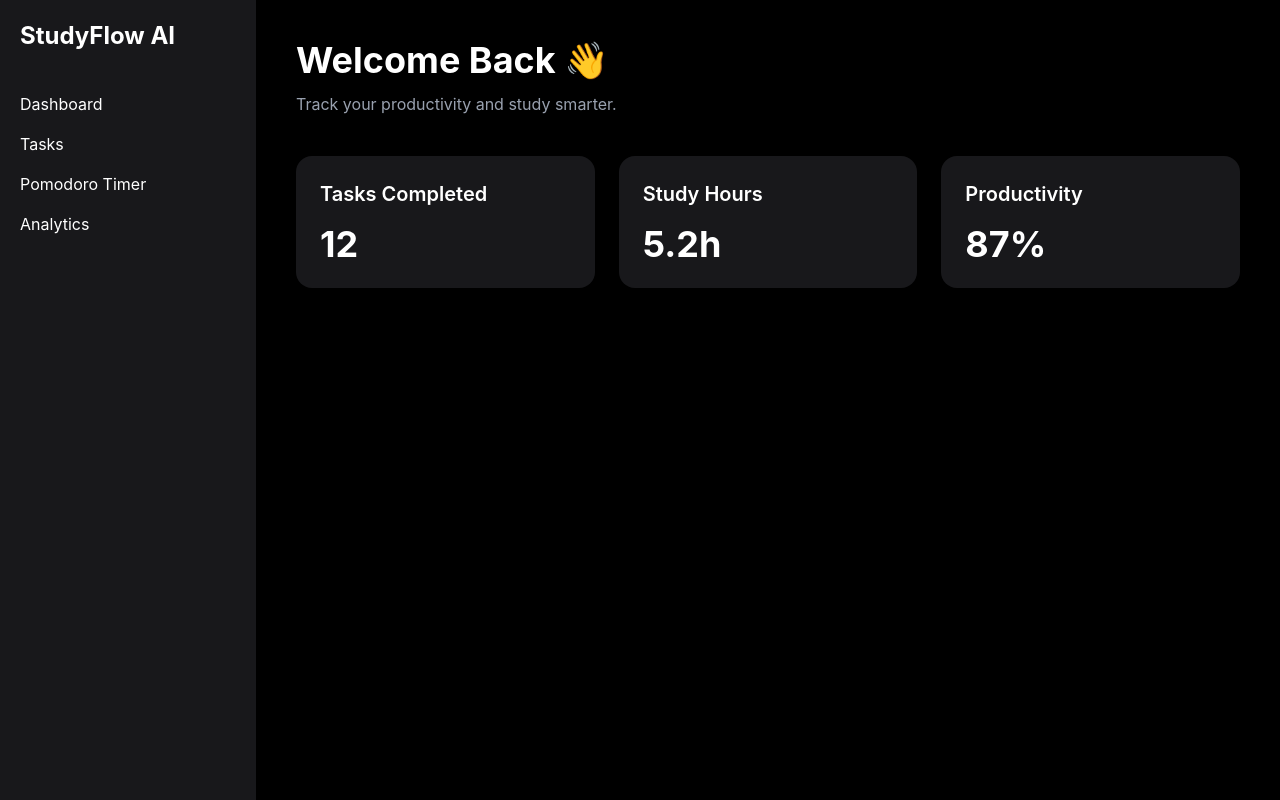
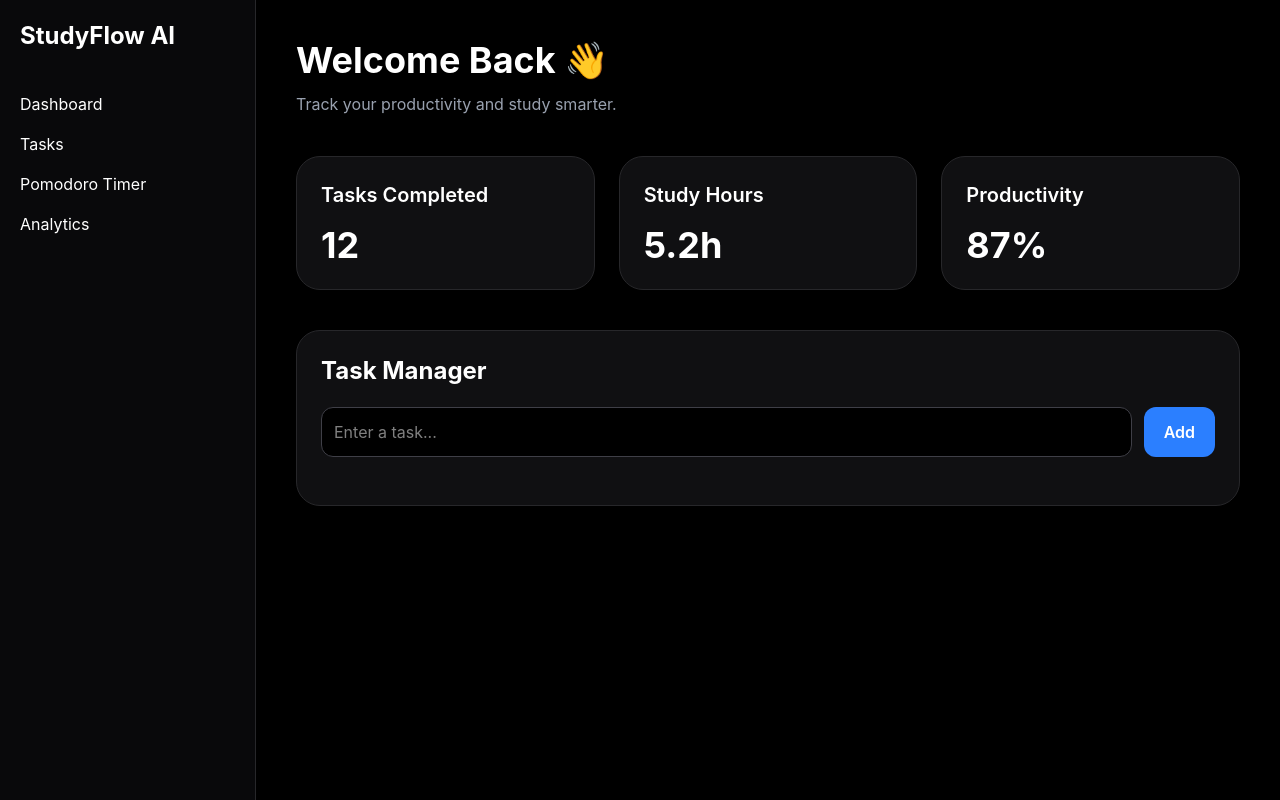
Before and after one commit to SathanaP/studyflow-ai, a React (Vite) app: page / in a window 1280 px wide. Built offline with nearby package versions, Linux system fonts and the light colour scheme.

Commit message:
Added interactive task manager

```diff
--- a/src/App.jsx
+++ b/src/App.jsx
@@ -1,4 +1,5 @@
 import Sidebar from "./components/Sidebar";
+import TaskManager from "./components/TaskManager";
 
 function App() {
   return (
@@ -14,8 +15,9 @@ function App() {
           Track your productivity and study smarter.
         </p>
 
+        {/* Dashboard Cards */}
         <div className="grid grid-cols-3 gap-6 mt-10">
-          <div className="bg-zinc-900 p-6 rounded-2xl">
+          <div className="bg-zinc-900/70 backdrop-blur-lg border border-zinc-800 p-6 rounded-3xl shadow-lg hover:scale-105 transition duration-300">
             <h2 className="text-xl font-semibold">
               Tasks Completed
             </h2>
@@ -25,7 +27,7 @@ function App() {
             </p>
           </div>
 
-          <div className="bg-zinc-900 p-6 rounded-2xl">
+          <div className="bg-zinc-900/70 backdrop-blur-lg border border-zinc-800 p-6 rounded-3xl shadow-lg hover:scale-105 transition duration-300">
             <h2 className="text-xl font-semibold">
               Study Hours
             </h2>
@@ -35,7 +37,7 @@ function App() {
             </p>
           </div>
 
-          <div className="bg-zinc-900 p-6 rounded-2xl">
+          <div className="bg-zinc-900/70 backdrop-blur-lg border border-zinc-800 p-6 rounded-3xl shadow-lg hover:scale-105 transition duration-300">
             <h2 className="text-xl font-semibold">
               Productivity
             </h2>
@@ -45,6 +47,9 @@ function App() {
             </p>
           </div>
         </div>
+
+        {/* Task Manager */}
+        <TaskManager />
       </div>
     </div>
   );
--- a/src/components/Sidebar.jsx
+++ b/src/components/Sidebar.jsx
@@ -1,24 +1,24 @@
 function Sidebar() {
   return (
-    <div className="w-64 h-screen bg-zinc-900 text-white p-5">
+    <div className="w-64 h-screen bg-zinc-950 border-r border-zinc-800 text-white p-5">
       <h1 className="text-2xl font-bold mb-10">
         StudyFlow AI
       </h1>
 
       <ul className="space-y-4">
-        <li className="hover:text-blue-400 cursor-pointer">
+        <li className="hover:text-blue-400 hover:translate-x-2 transition duration-300 cursor-pointer">
           Dashboard
         </li>
 
-        <li className="hover:text-blue-400 cursor-pointer">
+        <li className="hover:text-blue-400 hover:translate-x-2 transition duration-300 cursor-pointer">
           Tasks
         </li>
 
-        <li className="hover:text-blue-400 cursor-pointer">
+        <li className="hover:text-blue-400 hover:translate-x-2 transition duration-300 cursor-pointer">
           Pomodoro Timer
         </li>
 
-        <li className="hover:text-blue-400 cursor-pointer">
+        <li className="hover:text-blue-400 hover:translate-x-2 transition duration-300 cursor-pointer">
           Analytics
         </li>
       </ul>
--- /dev/null
+++ b/src/components/TaskManager.jsx
@@ -0,0 +1,63 @@
+import { useState } from "react";
+
+function TaskManager() {
+  const [task, setTask] = useState("");
+  const [tasks, setTasks] = useState([]);
+
+  const addTask = () => {
+    if (task.trim() === "") return;
+
+    setTasks([...tasks, task]);
+    setTask("");
+  };
+
+  const deleteTask = (index) => {
+    const updatedTasks = tasks.filter((_, i) => i !== index);
+    setTasks(updatedTasks);
+  };
+
+  return (
+    <div className="bg-zinc-900/70 backdrop-blur-lg border border-zinc-800 p-6 rounded-3xl mt-10">
+      <h2 className="text-2xl font-bold mb-5">
+        Task Manager
+      </h2>
+
+      <div className="flex gap-3">
+        <input
+          type="text"
+          placeholder="Enter a task..."
+          value={task}
+          onChange={(e) => setTask(e.target.value)}
+          className="flex-1 p-3 rounded-xl bg-black border border-zinc-700 text-white outline-none"
+        />
+
+        <button
+          onClick={addTask}
+          className="px-5 py-3 bg-blue-500 rounded-xl font-semibold hover:bg-blue-600 transition"
+        >
+          Add
+        </button>
+      </div>
+
+      <div className="mt-6 space-y-3">
+        {tasks.map((t, index) => (
+          <div
+            key={index}
+            className="flex items-center justify-between bg-black p-4 rounded-xl"
+          >
+            <p>{t}</p>
+
+            <button
+              onClick={() => deleteTask(index)}
+              className="text-red-400 hover:text-red-500"
+            >
+              Delete
+            </button>
+          </div>
+        ))}
+      </div>
+    </div>
+  );
+}
+
+export default TaskManager;
```
